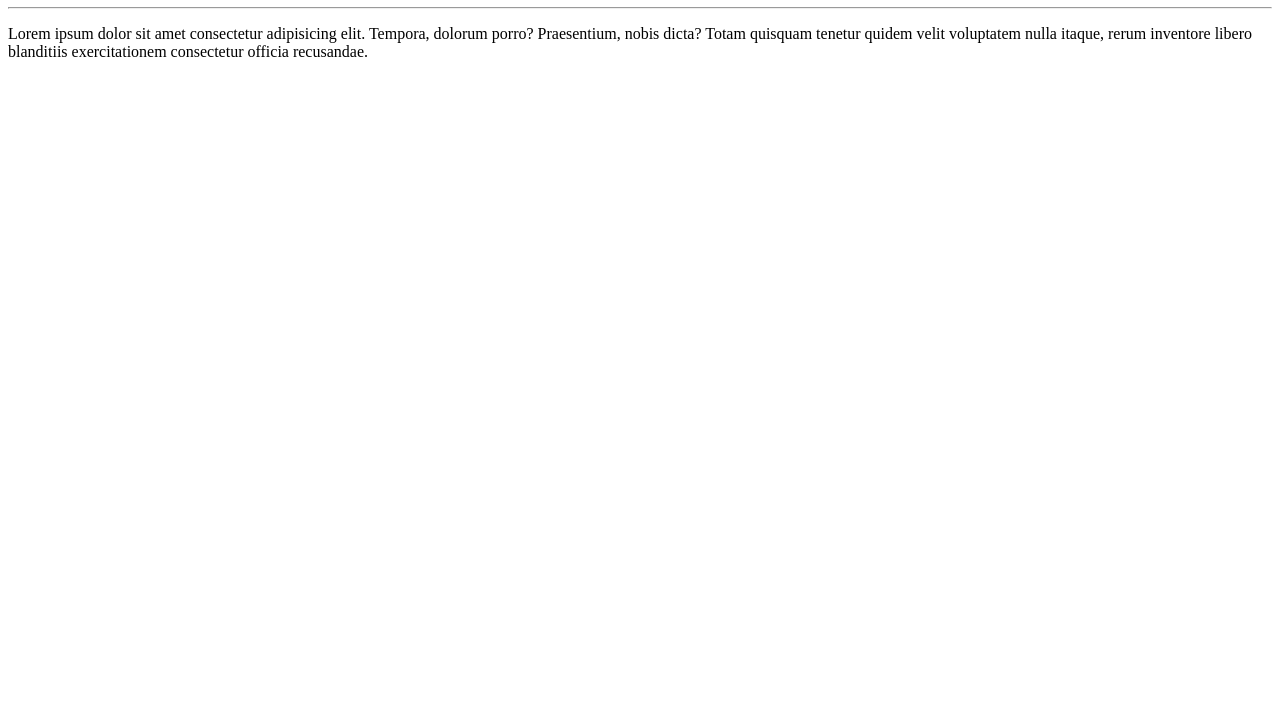
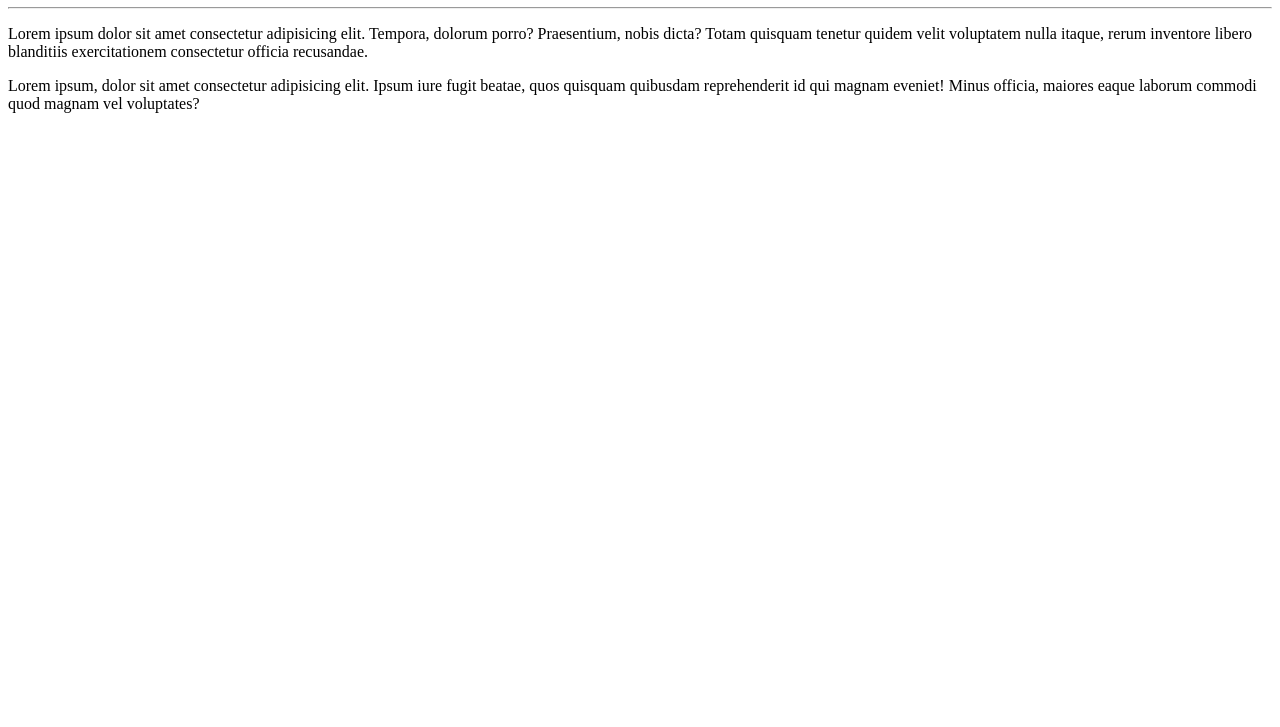
Before and after one commit to carlos-junior2/Ola-Mundo, a plain HTML site: page site/index.html in a window 1280 px wide. Shown: the part 73-800 px from the top of the page. Drawn offline with Linux system fonts and the light colour scheme.

Commit message:
Update index.html

```diff
--- a/site/index.html
+++ b/site/index.html
@@ -13,5 +13,8 @@
     <p>
         Lorem ipsum dolor sit amet consectetur adipisicing elit. Tempora, dolorum porro? Praesentium, nobis dicta? Totam quisquam tenetur quidem velit voluptatem nulla itaque, rerum inventore libero blanditiis exercitationem consectetur officia recusandae.
     </p>
+    <p>
+        Lorem ipsum, dolor sit amet consectetur adipisicing elit. Ipsum iure fugit beatae, quos quisquam quibusdam reprehenderit id qui magnam eveniet! Minus officia, maiores eaque laborum commodi quod magnam vel voluptates?
+    </p>
 </body>
 </html>
```
